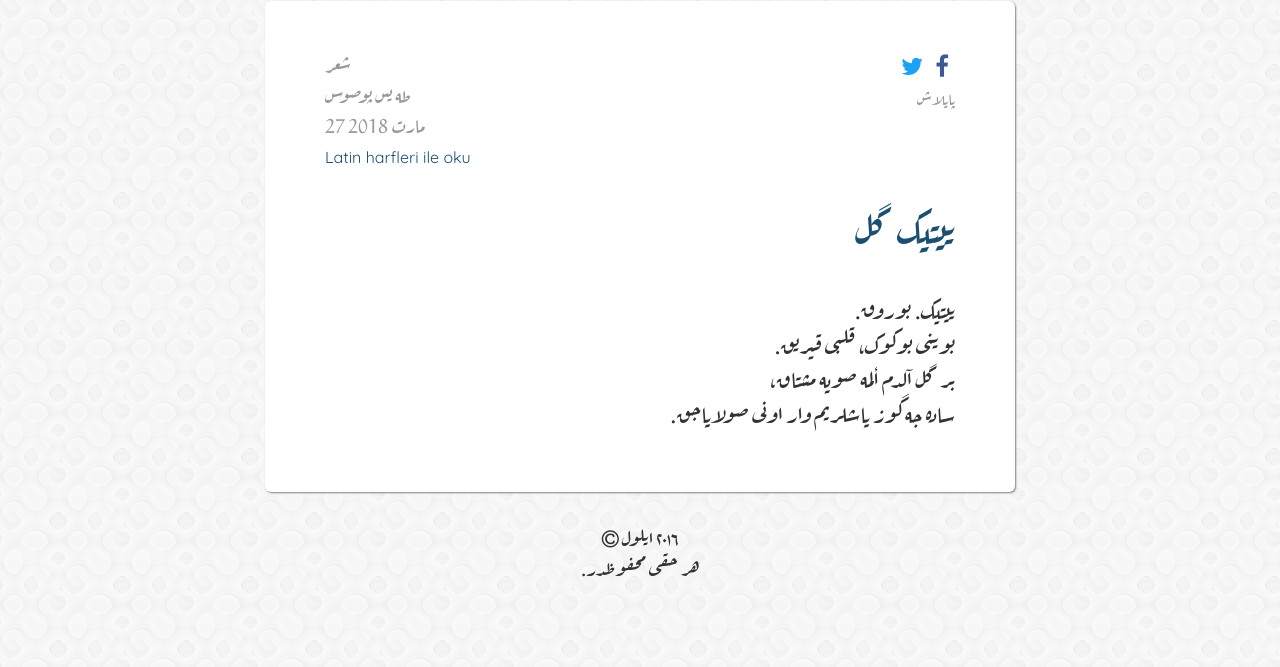
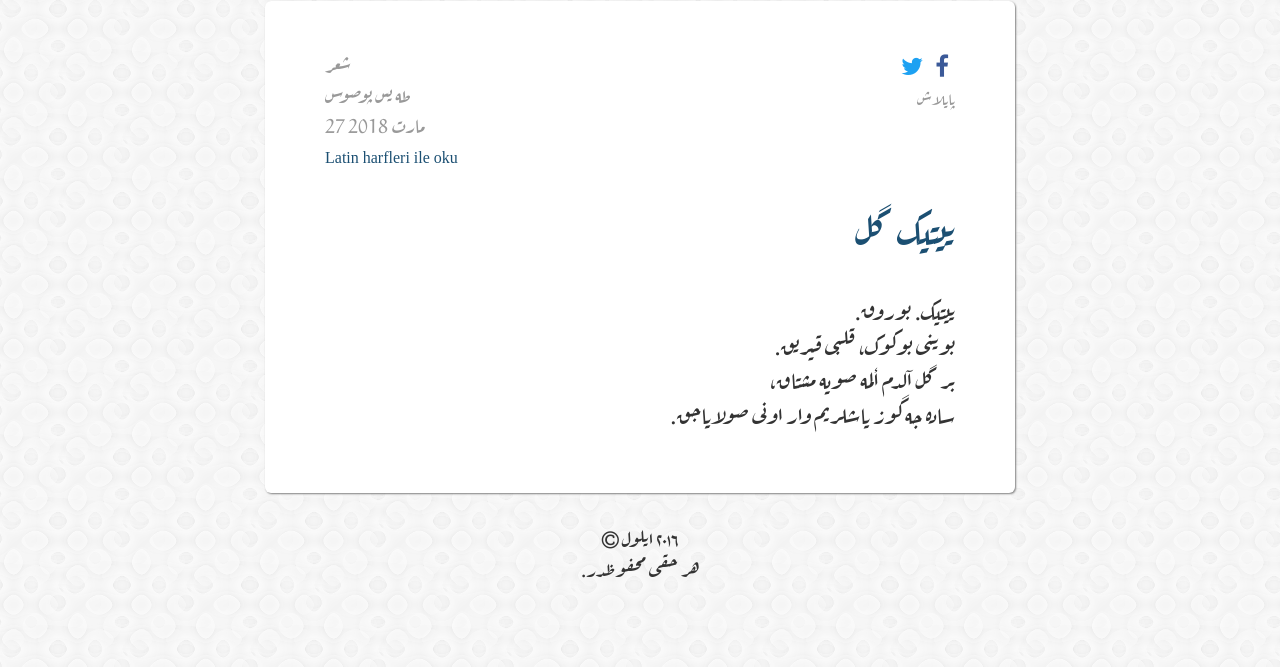
Before and after one commit to muhammedaydogdu/muhammedaydogdu.github.io, a Jekyll site: the page built from _posts/2018-03-27-yitik-gul-os.md, in a window 1280 px wide. Shown: the part 177-844 px from the top of the page. Built offline with Jekyll 4.4.1, drawn with Linux system fonts in a browser that asks for light colours; some web fonts are replaced.

Commit message:
Update style.css

```diff
--- a/css/style.css
+++ b/css/style.css
@@ -42,7 +42,7 @@
 
 .container .navbar {
   margin-top: 16px;
-  font-family: "Kappa", "Times New Roman", serif;
+  font-family: "Golden", "Times New Roman", serif;
   padding: 15px 0 5px 0;
   box-shadow: 1px 1px 2px grey;
   border-radius: 6px;
@@ -97,7 +97,7 @@
 
 .data {
   color: #999;
-  font-family: "Kappa", "Times New Roman", serif;
+  font-family: "Golden", "Times New Roman", serif;
   font-size: 12px;
   margin-bottom: 0;
 }
@@ -162,7 +162,7 @@
 
 #lang-os {
   font-size: 16px;
-  font-family: "Quicksand", "Times New Roman", serif;
+  font-family: "Golden", "Times New Roman", serif;
 }
 
 #os-bilgi {
```
